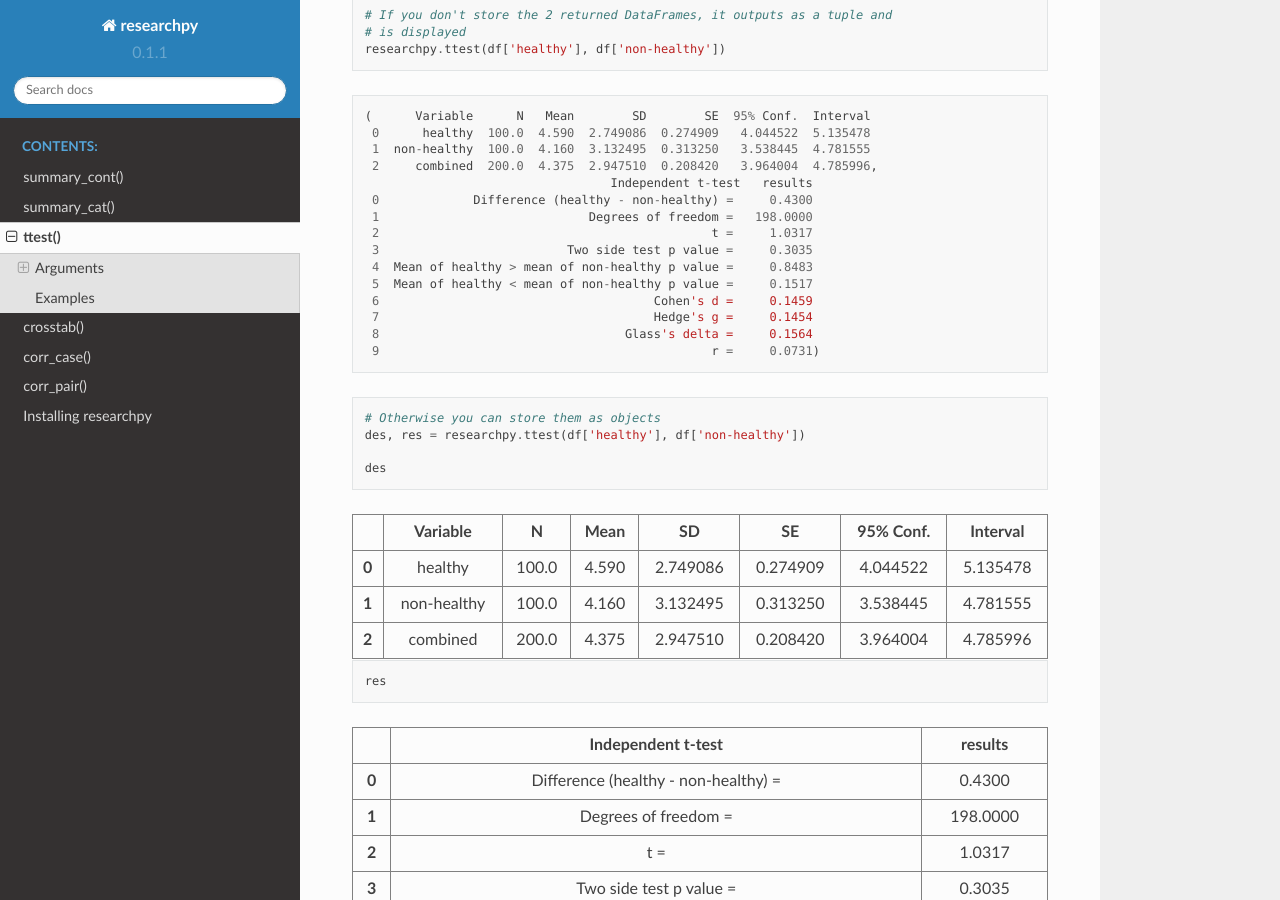
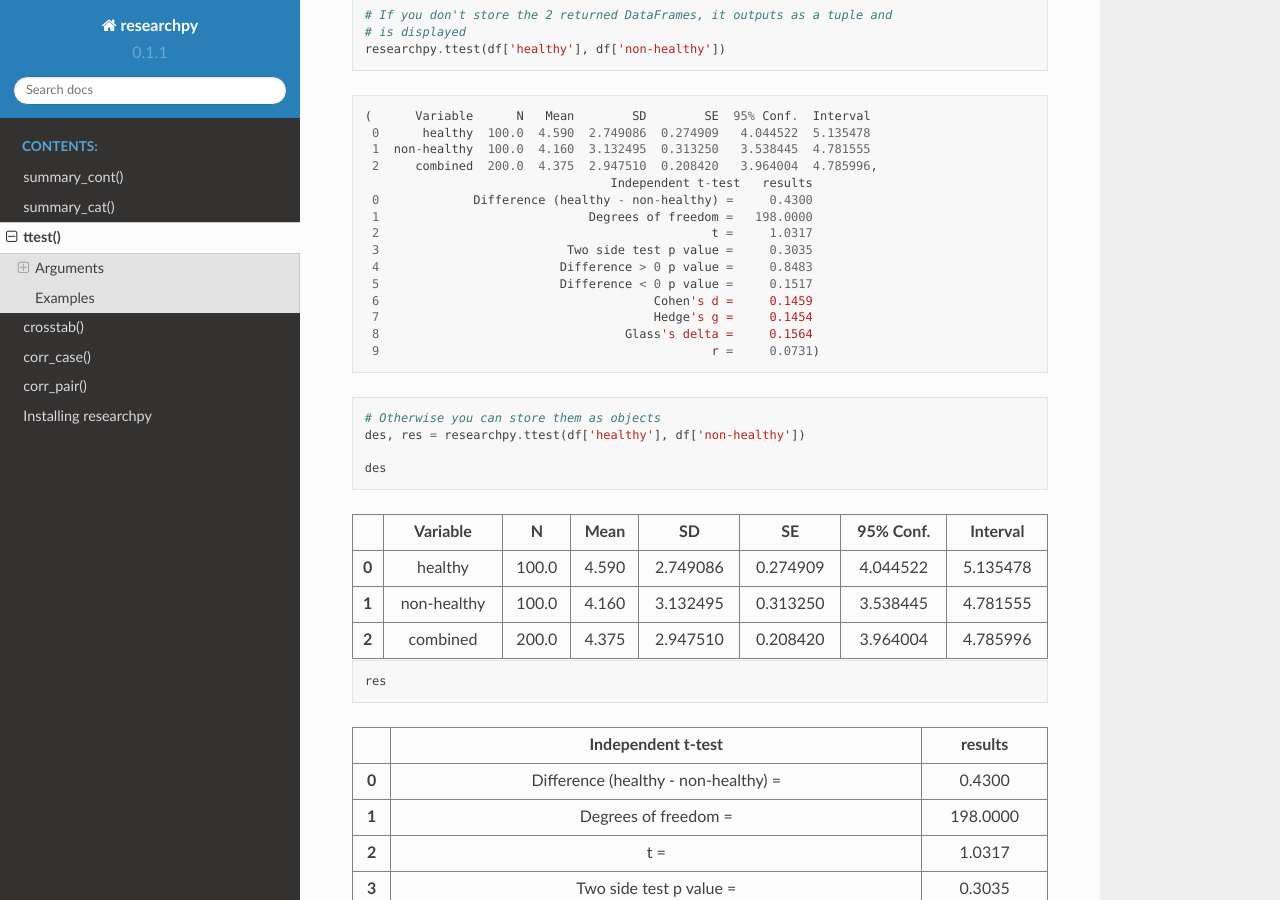
Before and after one commit to researchpy/documentation, a Sphinx documentation site: the page built from source/ttest_documentation.rst, in a window 1280 px wide and 900 px high, scrolled down 3263 px. Built offline with Sphinx 7.4.7 and the Read the Docs theme 2.0.0, drawn with Linux system fonts in a browser that asks for light colours; cross-references to code outside the pages are shown as plain code.

Commit message:
Update ttest_documentation.rst

```diff
--- a/source/ttest_documentation.rst
+++ b/source/ttest_documentation.rst
@@ -183,8 +183,8 @@ Examples
      1                             Degrees of freedom =   198.0000
      2                                              t =     1.0317
      3                          Two side test p value =     0.3035
-     4  Mean of healthy > mean of non-healthy p value =     0.8483
-     5  Mean of healthy < mean of non-healthy p value =     0.1517
+     4                         Difference > 0 p value =     0.8483
+     5                         Difference < 0 p value =     0.1517
      6                                      Cohen's d =     0.1459
      7                                      Hedge's g =     0.1454
      8                                  Glass's delta =     0.1564
```
